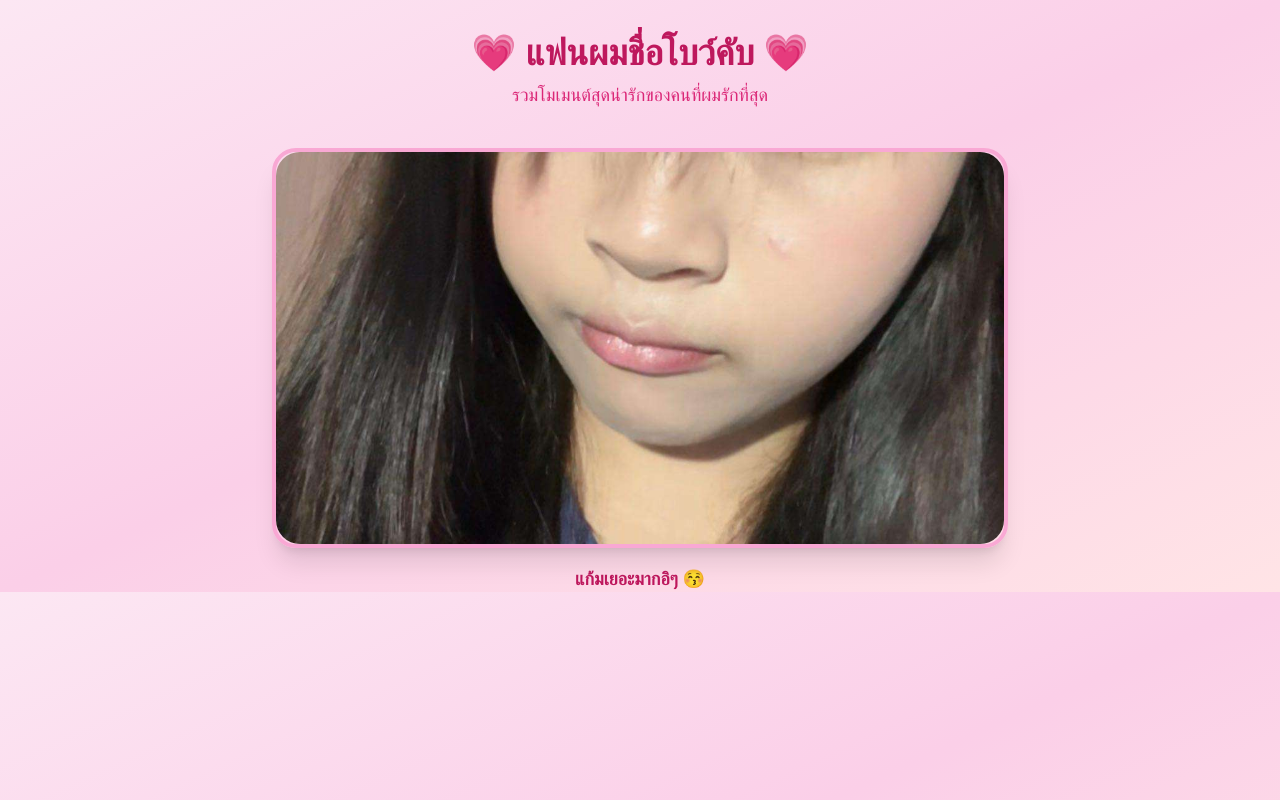
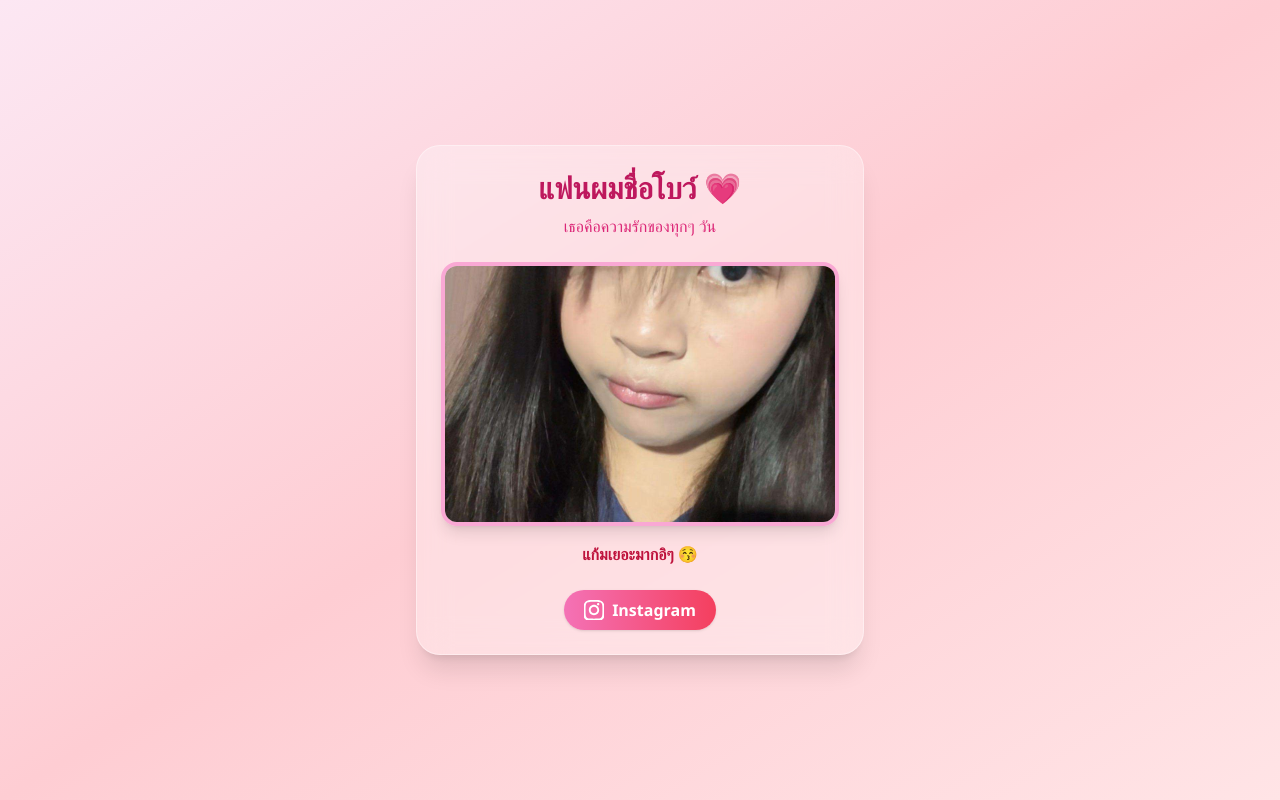
Before and after one commit to Vbigdk/Vbigdk.github.io, a plain HTML site: page index.html in a window 1280 px wide. Drawn offline with nearby package versions, Linux system fonts and the light colour scheme.

Commit message:
Update index.html

```diff
--- a/index.html
+++ b/index.html
@@ -2,7 +2,7 @@
 <html lang="th">
 <head>
   <meta charset="UTF-8">
-  <title>แฟนผมชื่อโบว์คับ 💖</title>
+  <title>โบว์คือคนโปรดของใจ 💘</title>
   <meta name="viewport" content="width=device-width, initial-scale=1">
   <script src="https://cdn.tailwindcss.com"></script>
   <style>
@@ -11,23 +11,33 @@
     }
   </style>
 </head>
-<body class="bg-gradient-to-br from-pink-100 via-pink-200 to-rose-100 text-rose-800">
+<body class="bg-gradient-to-br from-pink-100 via-rose-200 to-rose-100 min-h-screen flex items-center justify-center">
 
-  <!-- ✅ HEADER -->
-  <header class="max-w-4xl mx-auto mt-8 px-4 text-center">
-    <h1 class="text-3xl md:text-4xl font-bold text-pink-700">💗 แฟนผมชื่อโบว์คับ 💗</h1>
-    <p class="text-pink-600 mt-2 text-lg">รวมโมเมนต์สุดน่ารักของคนที่ผมรักที่สุด</p>
-  </header>
+  <!-- ✅ Glass UI Container -->
+  <div class="w-full max-w-md mx-auto bg-white/30 backdrop-blur-lg rounded-3xl shadow-xl border border-white/40 p-6 text-center">
 
-  <!-- ✅ SLIDESHOW -->
-  <section class="max-w-3xl mx-auto mt-10 px-4">
-    <div class="relative w-full h-[400px] overflow-hidden rounded-3xl shadow-xl border-4 border-pink-300">
-      <img id="slideshow" src="1.jpg" alt="สไลด์" class="w-full h-full object-cover transition-all duration-700 rounded-3xl">
+    <!-- Header -->
+    <h1 class="text-3xl font-bold text-pink-700 mb-2">แฟนผมชื่อโบว์ 💗</h1>
+    <p class="text-pink-600 mb-6">เธอคือความรักของทุกๆ วัน</p>
+
+    <!-- Image Slideshow -->
+    <div class="overflow-hidden rounded-2xl border-4 border-pink-300 shadow-lg mb-4">
+      <img id="slideshow" src="1.jpg" alt="แฟน" class="w-full h-64 object-cover transition-all duration-700">
     </div>
-    <p id="caption" class="text-center text-pink-700 font-semibold mt-4 text-lg">น่ารักเกิ๊น 💕</p>
-  </section>
 
-  <!-- ✅ SCRIPT -->
+    <!-- Caption -->
+    <p id="caption" class="text-rose-700 font-semibold mb-6">น่ารักเกิ๊น 💕</p>
+
+    <!-- Instagram Button -->
+    <a href="https://www.instagram.com/_parida_09?igsh=aXBybjR1bnlnMG14" target="_blank" class="inline-flex items-center gap-2 bg-gradient-to-r from-pink-400 to-rose-500 text-white font-semibold py-2 px-5 rounded-full shadow hover:scale-105 transition transform duration-200">
+      <svg xmlns="http://www.w3.org/2000/svg" class="w-5 h-5 fill-current" viewBox="0 0 24 24">
+        <path d="M12 2.2c3.2 0 3.6 0 4.9.1 1.2.1 2 .2 2.4.4.6.2 1 .5 1.4.9.4.4.7.8.9 1.4.2.4.3 1.2.4 2.4.1 1.3.1 1.7.1 4.9s0 3.6-.1 4.9c-.1 1.2-.2 2-.4 2.4-.2.6-.5 1-0.9 1.4-.4.4-.8.7-1.4.9-.4.2-1.2.3-2.4.4-1.3.1-1.7.1-4.9.1s-3.6 0-4.9-.1c-1.2-.1-2-.2-2.4-.4-.6-.2-1-.5-1.4-.9-.4-.4-.7-.8-.9-1.4-.2-.4-.3-1.2-.4-2.4-.1-1.3-.1-1.7-.1-4.9s0-3.6.1-4.9c.1-1.2.2-2 .4-2.4.2-.6.5-1 0.9-1.4.4-.4.8-.7 1.4-.9.4-.2 1.2-.3 2.4-.4 1.3-.1 1.7-.1 4.9-.1zm0-2.2c-3.3 0-3.7 0-5 .1-1.3.1-2.3.3-3.1.7-.9.4-1.6.9-2.3 1.6-.7.7-1.2 1.4-1.6 2.3-.3.8-.6 1.8-.7 3.1-.1 1.3-.1 1.7-.1 5s0 3.7.1 5c.1 1.3.3 2.3.7 3.1.4.9.9 1.6 1.6 2.3.7.7 1.4 1.2 2.3 1.6.8.3 1.8.6 3.1.7 1.3.1 1.7.1 5 .1s3.7 0 5-.1c1.3-.1 2.3-.3 3.1-.7.9-.4 1.6-.9 2.3-1.6.7-.7 1.2-1.4 1.6-2.3.3-.8.6-1.8.7-3.1.1-1.3.1-1.7.1-5s0-3.7-.1-5c-.1-1.3-.3-2.3-.7-3.1-.4-.9-.9-1.6-1.6-2.3-.7-.7-1.4-1.2-2.3-1.6-.8-.3-1.8-.6-3.1-.7-1.3-.1-1.7-.1-5-.1zM12 5.8c-3.4 0-6.2 2.8-6.2 6.2s2.8 6.2 6.2 6.2 6.2-2.8 6.2-6.2-2.8-6.2-6.2-6.2zm0 10.2c-2.2 0-4-1.8-4-4s1.8-4 4-4 4 1.8 4 4-1.8 4-4 4zm6.4-10.9c0 .8-.6 1.4-1.4 1.4s-1.4-.6-1.4-1.4.6-1.4 1.4-1.4 1.4.6 1.4 1.4z"/>
+      </svg>
+      Instagram
+    </a>
+  </div>
+
+  <!-- ✅ Slideshow Script -->
   <script>
     const images = [
       { src: '1.jpg', caption: 'น่ารักเกิ๊น 💕' },
```
